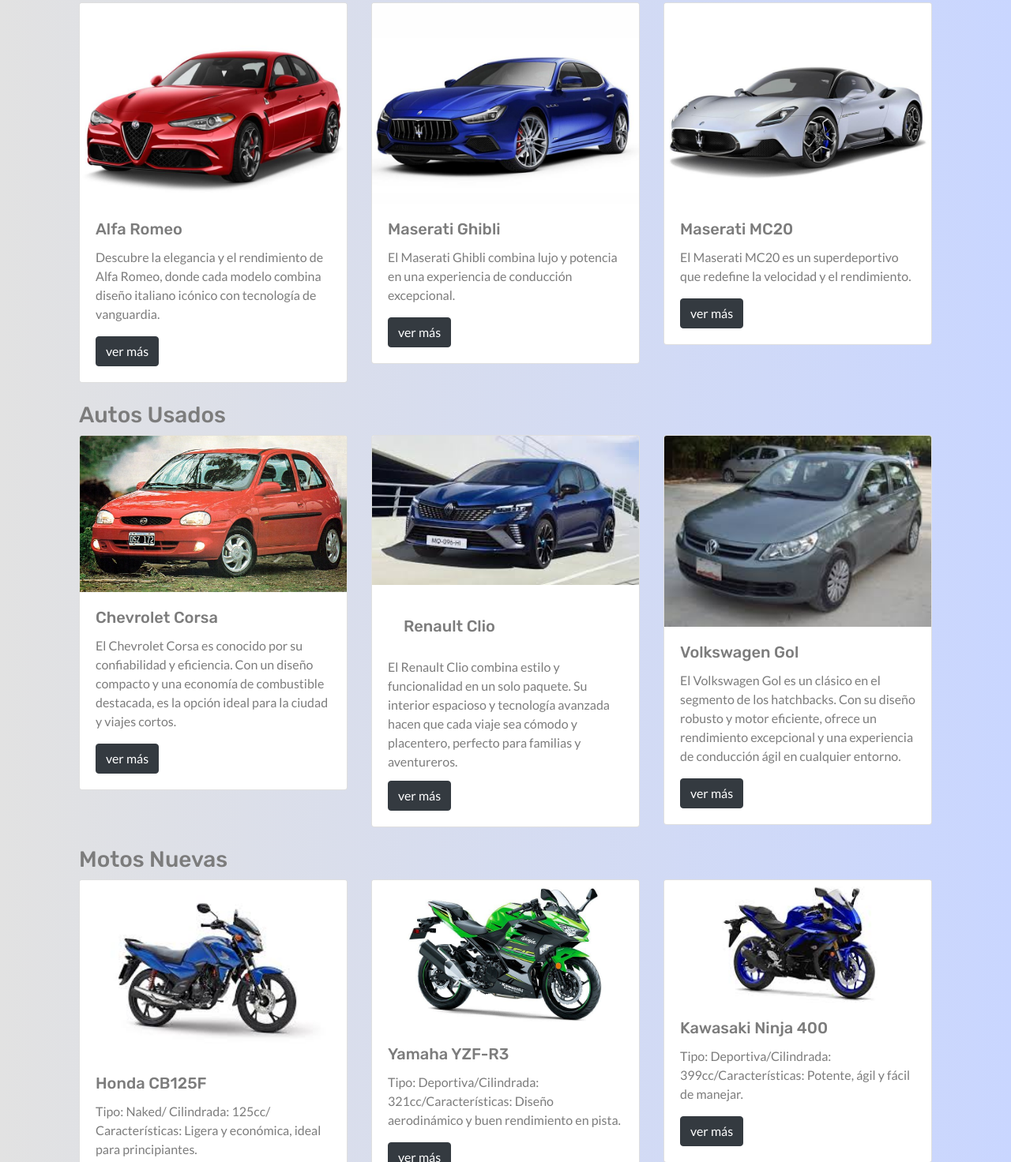
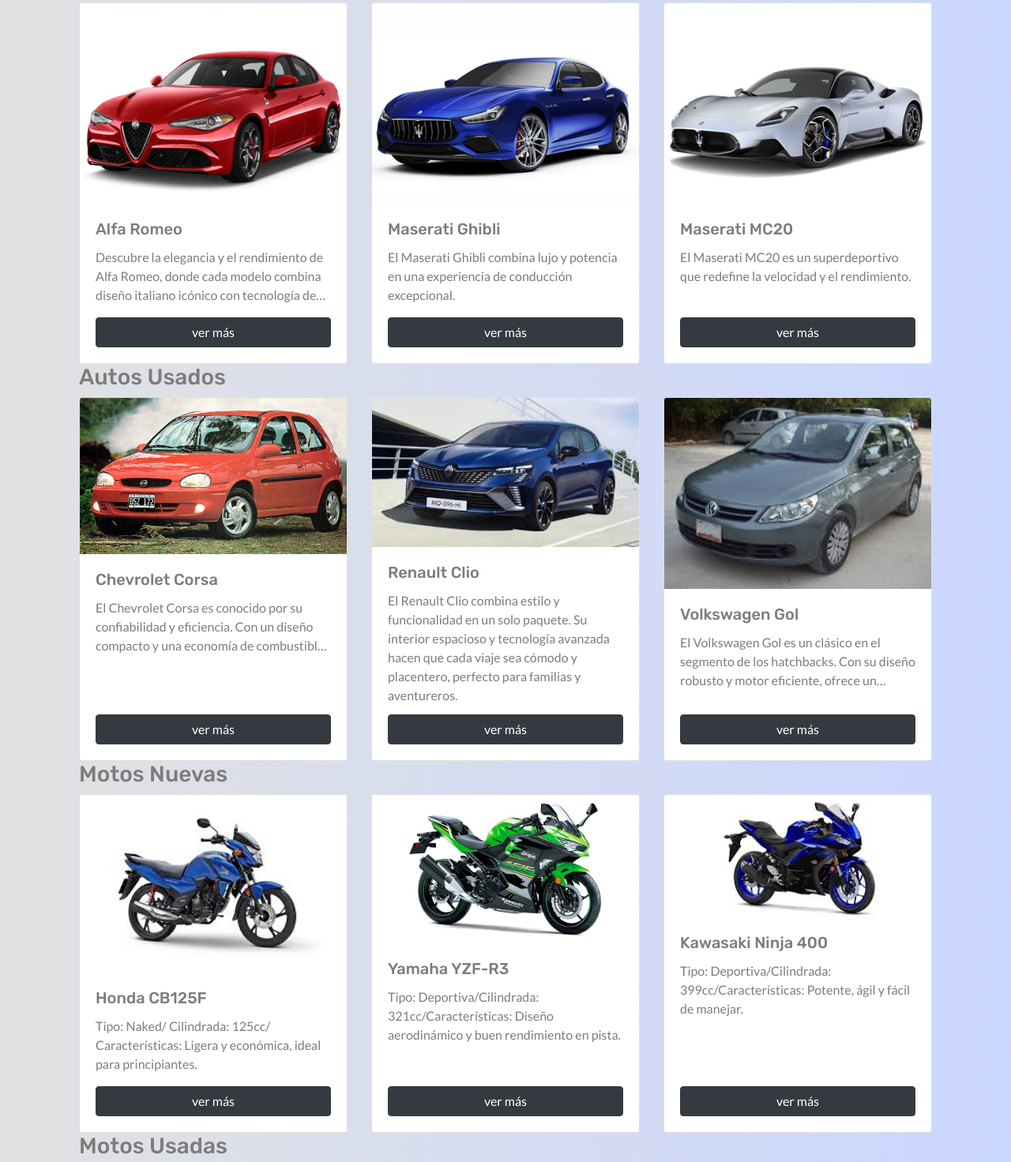
Before and after one commit to CeluTaumos/proyectoCilsa2024, a plain HTML site: page pages/categorias.html in a window 1280 px wide. Shown: the part 331-1803 px from the top of the page at 79% size. Drawn offline with nearby package versions, Linux system fonts and the light colour scheme.

Commit message:
Minor aesthetic fix:
Ensure all cards have the same height
Add a changelog file to keep track of changes

```diff
--- a/pages/categorias.html
+++ b/pages/categorias.html
@@ -4,32 +4,20 @@
     <meta charset="UTF-8" />
     <meta name="viewport" content="width=device-width, initial-scale=1.0" />
     <title>AutoXpress - Categorías</title>
-    <link
-      rel="stylesheet"
-      href="https://stackpath.bootstrapcdn.com/bootstrap/4.5.2/css/bootstrap.min.css"
-    />
+    <link rel="stylesheet" href="https://stackpath.bootstrapcdn.com/bootstrap/4.5.2/css/bootstrap.min.css"/>
     <link rel="stylesheet" href="../styles/categorias.css" />
     <link rel="preconnect" href="https://fonts.googleapis.com" />
     <link rel="preconnect" href="https://fonts.gstatic.com" crossorigin />
-    <link
-      href="https://fonts.googleapis.com/css2?family=Rubik:ital,wght@0,300..900;1,300..900&display=swap"
-      rel="stylesheet"
-    />
-    <link
-      href="https://fonts.googleapis.com/css2?family=Lato:ital,wght@0,100;0,300;0,400;0,700;0,900;1,100;1,300;1,400;1,700;1,900&family=Rubik:ital,wght@0,300..900;1,300..900&display=swap"
-      rel="stylesheet"
-    />
+    <link href="https://fonts.googleapis.com/css2?family=Rubik:ital,wght@0,300..900;1,300..900&display=swap" rel="stylesheet"/>
+    <link href="https://fonts.googleapis.com/css2?family=Lato:ital,wght@0,100;0,300;0,400;0,700;0,900;1,100;1,300;1,400;1,700;1,900&family=Rubik:ital,wght@0,300..900;1,300..900&display=swap" rel="stylesheet"/>
   </head>
+
   <body>
     <!-- Header -->
     <header>
       <nav class="navbar navbar-expand-lg">
         <a class="navbar-brand" href="../index.html">
-          <img
-            src="../source/logofinal.png"
-            alt="logo AutoXpress"
-            class="img-fluid logo"
-          />
+          <img src="../source/logofinal.png" alt="logo AutoXpress" class="img-fluid logo"/>
         </a>
         <button
           class="navbar-toggler"
@@ -44,8 +32,7 @@
         </button>
         <div
           class="collapse navbar-collapse justify-content-end"
-          id="navbarNav"
-        >
+          id="navbarNav">
           <ul class="navbar-nav">
             <li class="nav-item active">
               <a class="nav-link text-dark" href="../index.html">Inicio</a>
@@ -106,41 +93,37 @@
         </div>
         <!-- Categorías -->
         <div class="container ">
-
          <div class="row" id="productos">
           <div class=" product autos-nuevos">
             <h3>Autos Nuevos</h3>
             <div class="row">
-              <div class="col-sm-6 col-md-4 mb-4">
-
-                    <div class="card">
+              <div class="col-md-4">
+                    <div class="card h-100">
                         <img src="../assets/img/autosNuevos/alfaRomeo.jpg" class="card-img-top" alt="Alfa Romeo">
-                        <div class="card-body">
+                        <div class="card-body d-flex flex-column">
                             <h5 class="card-title">Alfa Romeo</h5>
                             <p class="card-text">Descubre la elegancia y el rendimiento de Alfa Romeo, donde cada modelo combina diseño italiano icónico con tecnología de vanguardia.</p>
-                            <a href="../pages/producto.html" class="btn btn-dark">ver más</a>
+                            <a href="../pages/producto.html" class="mt-auto btn btn-dark">ver más</a>
                         </div>
                     </div>
                 </div>
-                <div class="col-sm-6 col-md-4 mb-4">
-
-                    <div class="card">
+                <div class="col-md-4">
+                    <div class="card h-100">
                         <img src="../assets/img/autosNuevos/maseratiGhibli.jpg" class="card-img-top" alt="Maserati Ghibli">
-                        <div class="card-body">
+                        <div class="card-body d-flex flex-column">
                             <h5 class="card-title">Maserati Ghibli</h5>
                             <p class="card-text">El Maserati Ghibli combina lujo y potencia en una experiencia de conducción excepcional.</p>
-                            <a href="../pages/producto.html" class="btn btn-dark">ver más</a>
+                            <a href="../pages/producto.html" class="mt-auto btn btn-dark">ver más</a>
                         </div>
                     </div>
                 </div>
-                <div class="col-sm-6 col-md-4 mb-4">
-
-                    <div class="card">
+                <div class="col-md-4">
+                    <div class="card h-100">
                         <img src="../assets/img/autosNuevos/MaseratiMC20.jpg" class="card-img-top" alt="Maserati MC20">
-                        <div class="card-body">
+                        <div class="card-body d-flex flex-column">
                             <h5 class="card-title">Maserati MC20</h5>
                             <p class="card-text">El Maserati MC20 es un superdeportivo que redefine la velocidad y el rendimiento.</p>
-                            <a href="../pages/producto.html" class="btn btn-dark">ver más</a>
+                            <a href="../pages/producto.html" class="mt-auto btn btn-dark">ver más</a>
                         </div>
                     </div>
                 </div>
@@ -150,48 +133,42 @@
           <div class="product autos-usados">
             <h3>Autos Usados</h3>
             <div class="row">
-              <div class="col-sm-6 col-md-4 mb-4">
-
-                    <div class="card">
+              <div class="col-md-4">
+                    <div class="card h-100">
                         <img src="../assets/img/autoUsados/chevroletCorsa.jpg" class="card-img-top" alt="Alfa Romeo">
-                        <div class="card-body">
+                        <div class="card-body d-flex flex-column">
                           <h5 class="card-title">Chevrolet Corsa</h5>
                           <p class="card-text">
                               El Chevrolet Corsa es conocido por su confiabilidad y eficiencia.
                               Con un diseño compacto y una economía de combustible destacada, es la opción ideal para la ciudad y viajes cortos.
                           </p>
-
-                            <a href="../pages/producto.html" class="btn btn-dark">ver más</a>
+                            <a href="../pages/producto.html" class="mt-auto btn btn-dark">ver más</a>
                         </div>
                     </div>
                 </div>
-                <div class="col-sm-6 col-md-4 mb-4">
-
-                    <div class="card">
+                <div class="col-md-4">
+                    <div class="card h-100">
                         <img src="../assets/img/autoUsados/renaultClio.jpg" class="card-img-top" alt="Maserati Ghibli">
-                        <div class="card-body">
-                          <h5 class="card-body">Renault Clio</h5>
+                        <div class="card-body d-flex flex-column">
+                          <h5 class="card-title">Renault Clio</h5>
                           <p  class="card-title">
                               El Renault Clio combina estilo y funcionalidad en un solo paquete.
                               Su interior espacioso y tecnología avanzada hacen que cada viaje sea cómodo y placentero, perfecto para familias y aventureros.
                           </p>
-
-                            <a href="../pages/producto.html" class="btn btn-dark">ver más</a>
+                            <a href="../pages/producto.html" class="mt-auto btn btn-dark">ver más</a>
                         </div>
                     </div>
                 </div>
-                <div class="col-sm-6 col-md-4 mb-4">
-
-                    <div class="card">
+                <div class="col-md-4">
+                    <div class="card h-100">
                         <img src="../assets/img/autoUsados/volkswagenGol.jpg" class="card-img-top" alt="Maserati MC20">
-                        <div class="card-body">
+                        <div class="card-body d-flex flex-column">
                           <h5 class="card-title">Volkswagen Gol</h5>
                           <p class="card-text">
                               El Volkswagen Gol es un clásico en el segmento de los hatchbacks.
                               Con su diseño robusto y motor eficiente, ofrece un rendimiento excepcional y una experiencia de conducción ágil en cualquier entorno.
                           </p>
-
-                            <a href="../pages/producto.html" class="btn btn-dark">ver más</a>
+                            <a href="../pages/producto.html" class="mt-auto btn btn-dark">ver más</a>
                         </div>
                     </div>
                 </div>
@@ -200,42 +177,36 @@
           <div class="product motos-nuevas">
             <h3>Motos Nuevas</h3>
             <div class="row">
-              <div class="col-sm-6 col-md-4 mb-4">
-
-                    <div class="card">
+              <div class="col-md-4">
+                    <div class="card h-100">
                         <img src="../assets/img/motoNuevas/hondaCB125F.jpg" class="card-img-top" alt="honda">
-                        <div class="card-body">
+                        <div class="card-body d-flex flex-column">
                           <h5 class="card-title">Honda CB125F</h5>
                           <p class="card-text">Tipo: Naked/ Cilindrada: 125cc/ Características: Ligera y económica, ideal para principiantes.</p>
 
-                            <a href="../pages/producto.html" class="btn btn-dark">ver más</a>
+                            <a href="../pages/producto.html" class="mt-auto btn btn-dark">ver más</a>
                         </div>
                     </div>
                 </div>
-                <div class="col-sm-6 col-md-4 mb-4">
-
-                    <div class="card">
+                <div class="col-md-4">
+                    <div class="card h-100">
                         <img src="../assets/img/motoNuevas/KawasakiNinja400.jpg" class="card-img-top" alt="kawasakini">
-                        <div class="card-body">
+                        <div class="card-body d-flex flex-column">
                           <h5 class="card-title">Yamaha YZF-R3</h5>
                           <p class="card-text">Tipo: Deportiva/Cilindrada: 321cc/Características: Diseño aerodinámico y buen rendimiento en pista.</p>
 
 
-                            <a href="../pages/producto.html" class="btn btn-dark">ver más</a>
+                            <a href="../pages/producto.html" class="mt-auto btn btn-dark">ver más</a>
                         </div>
                     </div>
                 </div>
-                <div class="col-sm-6 col-md-4 mb-4">
-
-                    <div class="card">
+                <div class="col-md-4">
+                    <div class="card h-100">
                         <img src="../assets/img/motoNuevas/YamahaYZFR3.jpg" class="card-img-top" alt="yamaha">
-                        <div class="card-body">
+                        <div class="card-body d-flex flex-column">
                           <h5 class="card-title">Kawasaki Ninja 400</h5>
                           <p class="card-text">Tipo: Deportiva/Cilindrada: 399cc/Características: Potente, ágil y fácil de manejar.</p>
-
-
-
-                            <a href="../pages/producto.html" class="btn btn-dark">ver más</a>
+                            <a href="../pages/producto.html" class="mt-auto btn btn-dark">ver más</a>
                         </div>
                     </div>
                 </div>
@@ -244,43 +215,33 @@
           <div class=" product motos-usadas">
             <h3>Motos Usadas</h3>
             <div class="row">
-              <div class="col-sm-6 col-md-4 mb-4">
-
-                    <div class="card">
+              <div class="col-md-4">
+                    <div class="card h-100">
                         <img src="../assets/img/motoUsada/HarleyDavidsonIron883.jpg" class="card-img-top" alt="harley">
-                        <div class="card-body">
+                        <div class="card-body d-flex flex-column">
                           <h5 class="card-title">Harley-Davidson Iron 883</h5>
                           <p class="card-text">Tipo: Cruiser/Cilindrada: 883cc/Características: Diseño clásico y potente motor V-twin.</p>
-
-
-                            <a href="../pages/producto.html" class="btn btn-dark">ver más</a>
+                            <a href="../pages/producto.html" class="mt-auto btn btn-dark">ver más</a>
                         </div>
                     </div>
                 </div>
-                <div class="col-sm-6 col-md-4 mb-4">
-
-                    <div class="card">
+                <div class="col-md-4">
+                    <div class="card h-100">
                         <img src="../assets/img/motoUsada/KTMDuke390.jpg" class="card-img-top" alt="ktmduke">
-                        <div class="card-body">
+                        <div class="card-body d-flex flex-column">
                           <h5 class="card-title">Yamaha YZF-R3</h5>
                           <p class="card-text">Tipo: Deportiva/Cilindrada: 321cc/Características: Diseño aerodinámico y buen rendimiento en pista.</p>
-
-
-                            <a href="../pages/producto.html" class="btn btn-dark">ver más</a>
+                            <a href="../pages/producto.html" class="mt-auto btn btn-dark">ver más</a>
                         </div>
                     </div>
                 </div>
-                <div class="col-sm-6 col-md-4 mb-4">
-
-                    <div class="card">
+                <div class="col-md-4">
+                    <div class="card h-100">
                         <img src="../assets/img/motoUsada/SuzukiGSX250R.jpg" class="card-img-top" alt="suzuki">
-                        <div class="card-body">
+                        <div class="card-body d-flex flex-column">
                           <h5 class="card-title">Suzuki GSX250R</h5>
                         <p class="card-text">Tipo: Deportiva/Cilindrada: 248cc/Características: Estilo deportivo y motor eficiente.</p>
-
-
-
-                            <a href="../pages/producto.html" class="btn btn-dark">ver más</a>
+                            <a href="../pages/producto.html" class="mt-auto btn btn-dark">ver más</a>
                         </div>
                     </div>
                 </div>
@@ -291,6 +252,7 @@
         </div>
       </div>
     </main>
+
     <!-- Footer -->
     <footer class="text-center py-4">
       <div class="row">
--- a/styles/categorias.css
+++ b/styles/categorias.css
@@ -121,3 +121,10 @@
     transform: translateY(0);
   }
 }
+
+.card-text {
+  overflow: auto;
+  display: -webkit-box;
+  -webkit-line-clamp: 3; /* Limit to 3 lines */
+  -webkit-box-orient: vertical;
+}
```
Also changed, not shown: 1 other file.
